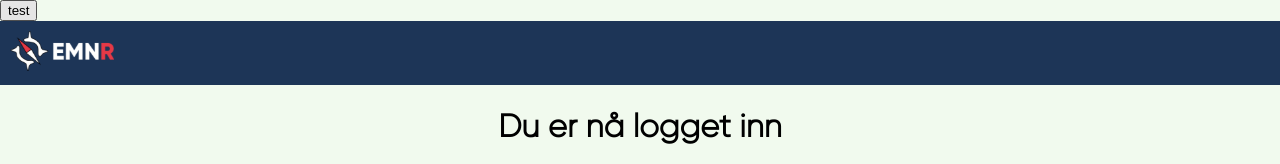
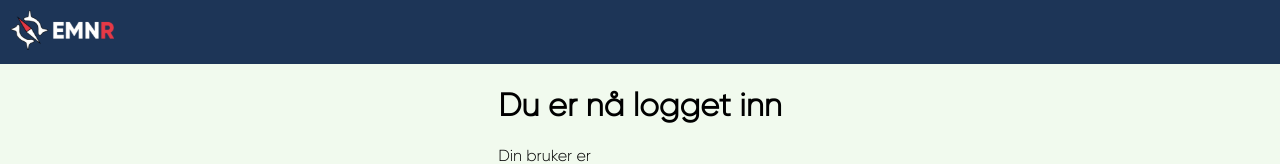
Before and after one commit to rotciw/emnr, a React (Create React App) app in the folder frontend/: page / in a window 1280 px wide. Shown: the top 164 px of the page. Built offline with nearby package versions, Linux system fonts and the light colour scheme; no server answers; sample sign-in values are in the browser's storage.

Commit message:
US7 Remove test button from frontend

```diff
--- a/frontend/src/App/App.tsx
+++ b/frontend/src/App/App.tsx
@@ -5,7 +5,6 @@ import { getMyCourses } from '../utils/api';
 const App: React.FC = () => {
   return (
     <div>
-      <button onClick={getMyCourses}>test</button>
       <CourseListPage />
     </div>
   );
```
